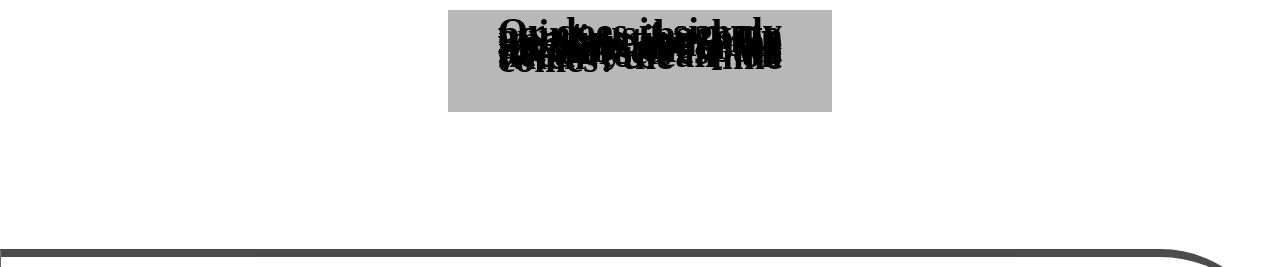
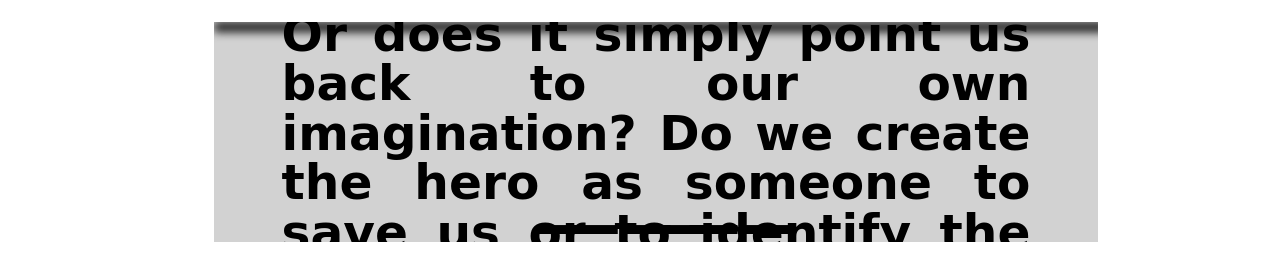
Before and after one commit to system-addict/portfolio_v3, a plain HTML site: page index.html in a window 1280 px wide. Shown: the part 1142-1409 px from the top of the page. Drawn offline with Linux system fonts and the light colour scheme; a web font is replaced by a local one.

Commit message:
corrected wells and "to top" button, requires css corrections:  - css: .welp-a should replace .well.  - well-lg is essentially dead.  - unit-3 needs to be integrated into rule.

```diff
--- a/css/_working/font.css
+++ b/css/_working/font.css
@@ -2,7 +2,7 @@
 @import 'https://fonts.googleapis.com/css?family=Herr+Von+Muellerhoff';
 
 
-
+html{font:66.25%;font:66.25vw;}
 
 .cursive-font{font-family: 'Herr Von Muellerhoff', cursive;}
 .mono-font{font-family: "Lucida Sans Typewriter","Lucida Console",monaco,"Bitstream Vera Sans Mono",monospace}
--- a/css/_working/master.css
+++ b/css/_working/master.css
@@ -1,9 +1,9 @@
 /* ******************************************************** */
 @import dev.css;
-* {margin:0;padding:0;}
+html,body,body>* {margin:0;padding:0;}
 .row{margin-left:0;margin-right:0;} /*bootstart override*/
 
-html{font-size:14;} /* THIS IS FOR USE WITH REM LENGTH SIZING*/
+/*html{font-size:14;}*/ /* THIS IS FOR USE WITH REM LENGTH SIZING*/
 
 /*should organize by common alterations - containers( wells, margined boxes, etc) */
 
@@ -24,17 +24,22 @@ main{
 .grey-hover:hover{
 	background-color:rgba(144,144,144, 0.7);
 }
-.blur-active:active{
+.blur-active:active,
+.box .box-text a:active{
 	filter:blur(2px);
 	-webkit-filter:blur(2px);
 }
-.unblur-hover:hover{
+.unblur-hover:hover,
+.box:hover .opac-border-2{
 	filter:blur(0px);
 	-webkit-filter:blur(0px);
+  color: grey !important;
 }
-.blur-hover:hover{
+.blur-hover:hover,
+.box:hover span:last-child{
 	filter:blur(2px);
 	-webkit-filter:blur(2px);
+  color: black;
 }
 .transition-p5{
 -o-transition: 0.5s;
@@ -57,6 +62,20 @@ main{
 	/*border-bottom:solid;*/
 	border-width:3px;
 }
+/*.margin-horizontal-1{ margin-left:1rem;margin-right:1rem; }
+.margin-horizontal-2{ margin-left:2rem;margin-right:2rem; }
+.margin-horizontal-scale-5{
+	margin-left:5%;margin-right:5%;
+	margin-left:5vh;margin-right:5vh; }
+.margin-horizontal-scale-20{
+	margin-left:20%;margin-right:20%;
+	margin-left:20vh;margin-right:20vh; }
+.margin-vertical-1{ margin-top: 3rem; margin:bottom: 3rem; }
+.opacity-50  /* testing */
+/*{	zoom: 1;filter: alpha(opacity=50);opacity: 0.5;  }
+.pad-p5{padding:.5rem;}
+.pad-vertical-1{ padding-top:1rem;padding-bottom:1rem; }
+.pad-horizontal-1{ padding-left:1rem;padding-right:1rem; }*/
 .margin-horizontal-1{ margin-left:1rem;margin-right:1rem; }
 .margin-horizontal-2{ margin-left:2rem;margin-right:2rem; }
 .margin-horizontal-scale-5{
@@ -71,6 +90,13 @@ main{
 .pad-p5{padding:.5rem;}
 .pad-vertical-1{ padding-top:1rem;padding-bottom:1rem; }
 .pad-horizontal-1{ padding-left:1rem;padding-right:1rem; }
+.pad-horizontal-2-2{
+	padding-left:2rem; padding-left:2vw;
+	padding-right:2rem; padding-right:2vw;}
+.pad-horizontal-4-4{
+	padding-left:4rem; padding-left:4vw;
+	padding-right:4rem; padding-right:4vw;}
+
 .txt-center{ text-align:center; }
 
 img{max-width: 100%;}
@@ -89,6 +115,27 @@ img{max-width: 100%;}
 	top:0;
 	left:0;
 	right:0;}
+.opac-border-2{
+	background:rgb(45,45,45); background:rgba(0,0,0,0.9);
+	filter:blur(5px);
+	-webkit-filter:blur(5px);
+	font-size:.1rem !importrant;/*just incase*/
+	line-height: .1rem !important;/*just incase*/
+	min-width:101%;/*for blur*/
+  max-width:101%;
+	min-height:10px;	height:.5rem;height:.4vmin;	max-height:50px;
+	position:absolute;
+/*   height:.4vmax; */
+	top:0;
+/*   top:0%; */
+	left:0;
+	right:0;
+  margin:0 !important;
+/*   bottom:0; */
+/*   padding-top:-20%; */
+/*   padding-bottom:99%; */
+  background-clip:content-box !important;
+}
 /* CREATED ***************************************************/
 /* ROW: anchros-lg *******************************************/
 /*.poster-container-1{
@@ -164,18 +211,65 @@ clip-path: polygon(0% 0%, 0% 100%, 20% 100%, 20% 16%, 80% 16%, 80% 84%, 20% 84%,
 
 /* MODIFIED ************************************************ */
 .well{} /*desc at bottom*/
-.well-lg{
+
+.welp{
+	display:flex;
+	width:30rem;
+	height:6.4rem;
+	min-height: 6.4rem;
+	flex-direction: column;
+	font-weight:900;
+	font-size:6rem;
+	line-height: .2rem;
+	position:relative;/*nec for first child opac-border*/
+	overflow:hidden;
+}
+.welp span:last-of-type,
+.welp-a span:last-of-type{
+	letter-spacing: -.9rem;
+	font-size:6rem;
+	align-self: center;
+	position:absolute;
+	bottom:2.4rem;
+}
+.welp-a{
+	display:flex;
+	width:30%;width:30rem;width:30vw;
+  min-width:10%;
+	height:6.4rem;
+  height:6.4vw;
+	min-height: 6.4rem;
+	flex-direction: column;
+	font-weight:900;
+	font-size:6rem;font-size:6vw;
+	line-height: .2rem;line-height:.2vw;
+	position:relative;/*nec for first child opac-border*/
+	overflow:hidden;
+}
+
+/*.well-lg{
 	width:66.5%;width:66.5rem;width:66.5vmax;
 	background:rgba(177,177,177,0.9);
-	font-size:medium !important; /*arbitrary, untested*/
+	font-size:medium !important; arbitrary, untested
 	font-size:3rem !important;
 	font-size:3vw !important;
-	/*line-height: 90%;*/
-	text-align: justify;
 	padding: auto 1vmax !important;
-	/*margin: auto 1vmax !important;*/
 	margin: 1vmax auto;
+}*/
+.well-lg,.well-lg div{
+  width:66.5rem;width:66.5vmax;
+  height:auto;
+  text-align:justify !important;
+	margin: 1vmax auto;/* centers the block */
 }
+
+.well-sm,.well-sm div{
+  width:33.4rem;width:33.4vmax;
+  height:auto;
+  text-align:justify;
+	margin: 1vmax auto;/* centers the block */
+}
+
 .well-content{ padding: 20px 50px; }
 .well.web{}
 .well.prog{}
@@ -184,6 +278,9 @@ clip-path: polygon(0% 0%, 0% 100%, 20% 100%, 20% 16%, 80% 16%, 80% 84%, 20% 84%,
 .section-lg{} /* used for web, programming, graphics*/
 /* should maybe use content?*/
 
+.box,.box>*{background-clip:padding-box !important;}
+.box:hover .opac-border-2{	/*defined in sheet*/ }
+.box-text{}
 
 /* SCAFFOLDING: ELEMENTS */
 .flex{display:flex;}
@@ -198,7 +295,6 @@ clip-path: polygon(0% 0%, 0% 100%, 20% 100%, 20% 16%, 80% 16%, 80% 84%, 20% 84%,
 	align-content: center;
 	text-align:center;
 }
-
 .center-vertical{align-content:center;}
 .self-center{ align-self: center; text-align:center; }
 /*.flex-am{ flex:none; }*/
@@ -214,6 +310,12 @@ clip-path: polygon(0% 0%, 0% 100%, 20% 100%, 20% 16%, 80% 16%, 80% 84%, 20% 84%,
 	flex-wrap: nowrap;
 	min-height:90%;height:90%;height:95vh;
 	min-width:100%;width:100%;max-width:100%;
+}
+
+.unit-3,.unit-3 .box-text{height: 15.3rem;/*9.9*/}
+.unit-3,.unit-3 div:first-child{
+font-size:3.0rem;font-size:3.8vmax !important;
+line-height:3.1rem; /*line-height:2.7vmax;*/
 }
 
 .well,
--- a/index.html
+++ b/index.html
@@ -71,14 +71,22 @@
           </div>
       </div>
     </div></div>-->
-    <div class="col-xs-12 col-md-6 col2"><!-- txt -->
+    <!-- <div class="col-xs-12 col-md-6 col2"><!- - txt - ->
       <div class="well well-lg"><div class="well-content">
       Or does it simply point us back to our own imagination?
       Do we create the hero as someone to save us or to identify the part of ourselves we need to call on when the time comes?
       &infin;
       </div></div>
-    </div>
+    </div> -->
   </div><!-- end row -->
+
+<div class="box flex flex-column center-children unit-3 well-lg"><!-- unit 4 -->
+  <div class="welp-a flex txt-center cursive-font bg-lg-grey margin-vertical-1 center-children grey-hover blur-active transition-1 pad-horizontal-1">
+    <div class="opac-border-2 transition-p5 z-top"> </div>
+    <p class="box-text pad-horizontal-4-4">Or does it simply point us back to our own imagination? Do we create the hero as someone to save us or to identify the part of ourselves we need to call on when the time comes?</p>
+    <span class=" transition-1 text-grey">__ ___ _ </span>
+  </div>
+</div><!-- end row -->
 
   <div class="row clients border-leaf flex center-vertical center-children"><!-- clients -->
       <div class="col-xs-12 col-md-6 flex flex-column center-children"><!--GROOVE NATION-->
@@ -158,18 +166,25 @@ and the end of all our exploring
 will be to arrive where we started
 and know the place for the first time.
 
-<span class="quote-author-font">T. S. Eliot</span>
+<span class="quote-author-font">&infin; T. S. Eliot</span>
 </div>
 
-<div class="flex flex-column center-children ">
+<!-- <div class="flex flex-column center-children ">
 <a class="ghost" href="#anchor-top">
   <div id="to-top-button" class="txt-center cursive-font bg-lg-grey margin-vertical-1 center-children grey-hover blur-active transition-1 pad-horizontal-1 border-small-top">
     <div class="opac-border unblur-hover transition-p5"> </div>
     <span class="blur-hover traisition-p5">back to top</span>
     <span class="blur-hover transition-1">__ ___ _ </span>
   </div></a>
-</div>
-
+</div> -->
+<div class="box flex flex-column center-children well-sm"><a class="ghost" href="#anchor-top">
+  <div class="welp-a txt-center cursive-font bg-lg-grey margin-vertical-1 center-children grey-hover blur-active transition-1 pad-horizontal-1">
+    <div class="opac-border-2 unblur-hover transition-p5 z-top"> </div>
+    <span class="box-text">back to top</span>
+    <span class="blur-hover transition-1">__ ___ _ </span>
+  </div>
+</a>
+</div><!-- end row -->
 
 <a id="anchor-top" class="anchor" target="#"></a>
 
```
